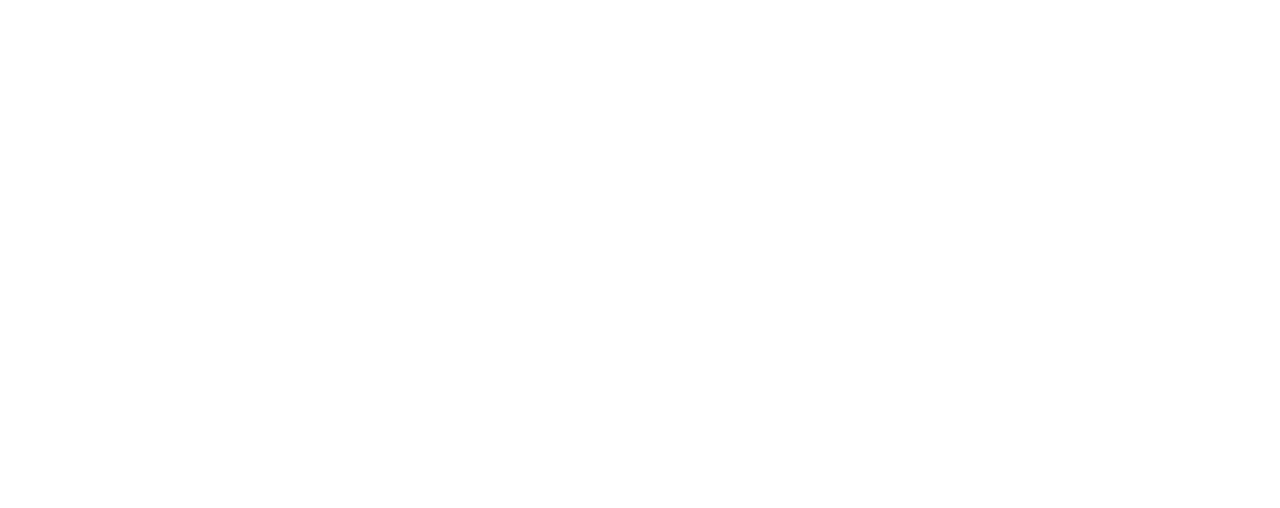
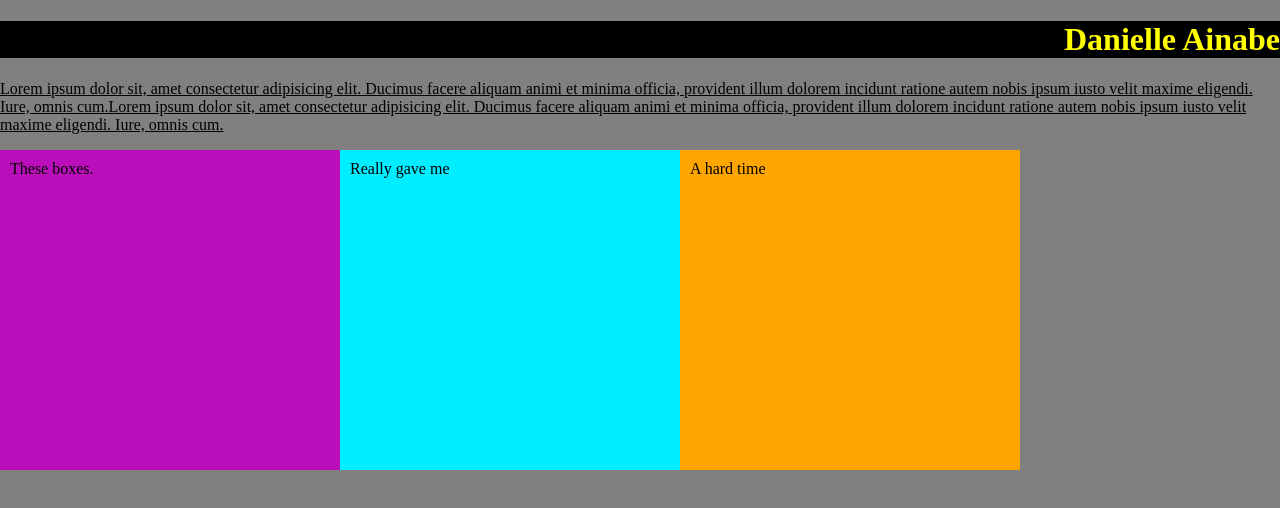
Before and after one commit to D-Ainabe/InClassProject2.15, a plain HTML site: page index.html in a window 1280 px wide. Drawn offline with Linux system fonts and the light colour scheme.

Commit message:
final submission

```diff
--- a/index.html
+++ b/index.html
@@ -4,7 +4,19 @@
     <head>
         <link rel="stylesheet" href="style.css">
     </head>
+
     <body>
+        <div class="topnav">
+            <h1>Danielle Ainabe</h1>
+        </div>
+
+        <p>Lorem ipsum dolor sit, amet consectetur adipisicing elit. Ducimus facere aliquam animi et minima officia, provident illum dolorem incidunt ratione autem nobis ipsum iusto velit maxime eligendi. Iure, omnis cum.Lorem ipsum dolor sit, amet consectetur adipisicing elit. Ducimus facere aliquam animi et minima officia, provident illum dolorem incidunt ratione autem nobis ipsum iusto velit maxime eligendi. Iure, omnis cum.</p>
+
+        <div class="row">
+            <div class="column" style="background-color: rgb(187, 14, 187);">These boxes.</div>
+            <div class="column" style="background-color:rgb(0, 238, 255);"> Really gave me</div>
+            <div class="column" style="background-color:orange;"> A hard time</div>
+        </div>
 
     </body>
 
--- a/style.css
+++ b/style.css
@@ -0,0 +1,29 @@
+
+  .topnav {
+    background-color: black;
+    color:yellow;
+    text-align:right;
+  }
+
+  .topnav :hover {
+    background-color: yellow;
+    color: black;
+  }
+
+  p {
+      text-decoration: underline;
+      text-align: left;
+  }
+
+  body {
+     background-color: grey;
+     margin: 0;
+     padding: 0;
+  }
+
+  .column {
+    float: left;
+    width: 25%;
+    padding: 10px;
+    height: 300px;
+  }
```
